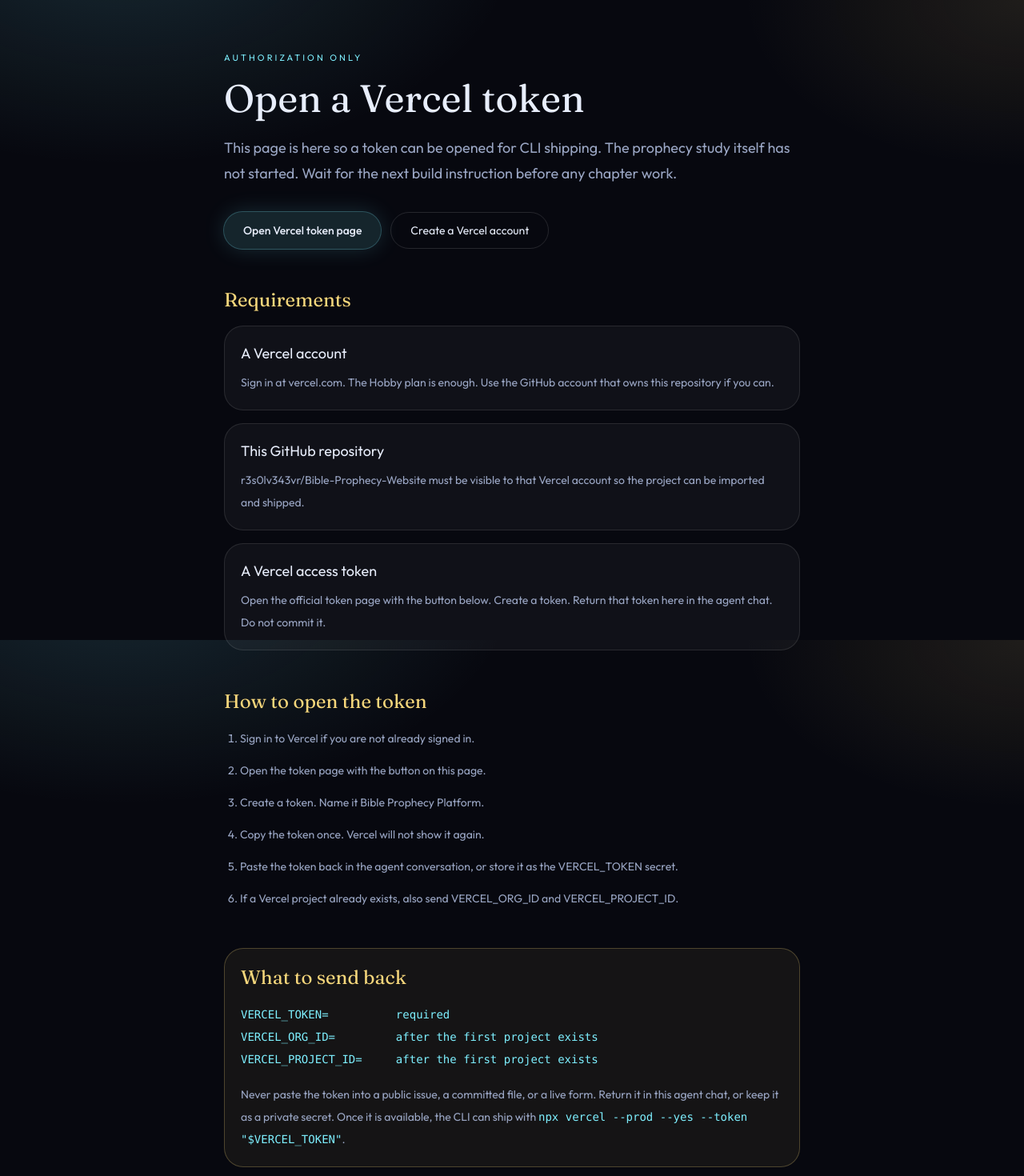
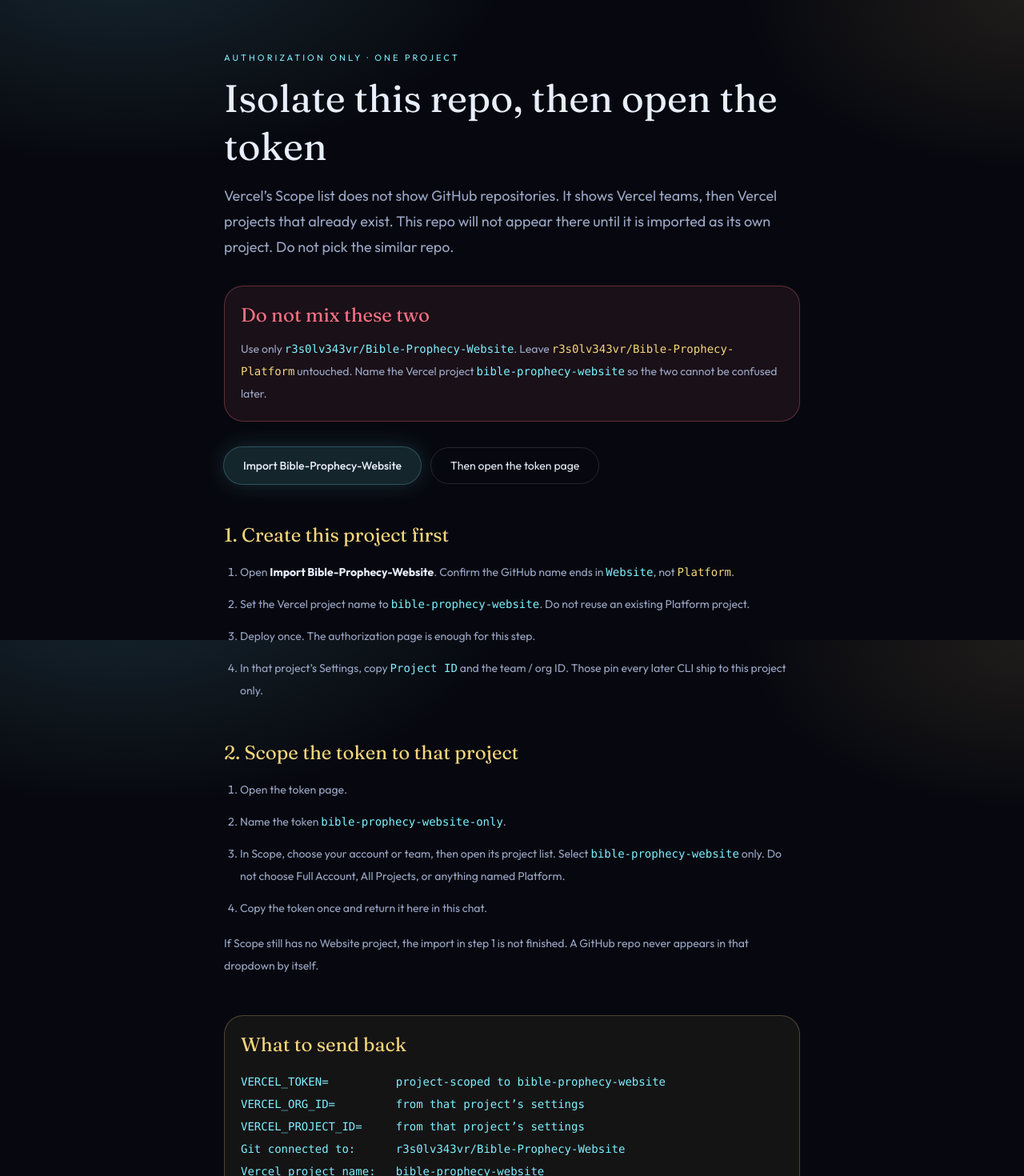
Before and after one commit to r3s0lv343vr/Bible-Prophecy-Website, a Next.js app: page / in a window 1280 px wide. Shown: the top 1470 px of the page at 80% size. Built offline with nearby package versions, Linux system fonts and the light colour scheme.

Commit message:
Explain how to isolate this repo from Bible-Prophecy-Platform.
Vercel Scope lists projects, not GitHub repos. Import Bible-Prophecy-Website first, name the project bible-prophecy-website, then create a project-scoped token for that project only.

```diff
--- a/src/app/page.tsx
+++ b/src/app/page.tsx
@@ -1,97 +1,111 @@
-const requirements = [
-  {
-    title: "A Vercel account",
-    body: "Sign in at vercel.com. The Hobby plan is enough. Use the GitHub account that owns this repository if you can.",
-  },
-  {
-    title: "This GitHub repository",
-    body: "r3s0lv343vr/Bible-Prophecy-Website must be visible to that Vercel account so the project can be imported and shipped.",
-  },
-  {
-    title: "A Vercel access token",
-    body: "Open the official token page with the button below. Create a token. Return that token here in the agent chat. Do not commit it.",
-  },
-];
-
-const steps = [
-  "Sign in to Vercel if you are not already signed in.",
-  "Open the token page with the button on this page.",
-  "Create a token. Name it Bible Prophecy Platform.",
-  "Copy the token once. Vercel will not show it again.",
-  "Paste the token back in the agent conversation, or store it as the VERCEL_TOKEN secret.",
-  "If a Vercel project already exists, also send VERCEL_ORG_ID and VERCEL_PROJECT_ID.",
-];
+const thisRepo = "r3s0lv343vr/Bible-Prophecy-Website";
+const otherRepo = "r3s0lv343vr/Bible-Prophecy-Platform";
+const importUrl =
+  "https://vercel.com/new/import?s=https://github.com/r3s0lv343vr/Bible-Prophecy-Website";
+const tokenUrl = "https://vercel.com/account/tokens";
+const projectName = "bible-prophecy-website";
 
 export default function AuthorizationPage() {
   return (
     <div className="mx-auto flex min-h-full max-w-3xl flex-col px-5 py-12 sm:px-6 sm:py-16">
       <p className="text-[11px] uppercase tracking-[0.28em] text-[#7ef0ff]">
-        Authorization only
+        Authorization only · one project
       </p>
       <h1 className="mt-3 text-4xl leading-tight text-[#e8eefc] sm:text-5xl">
-        Open a Vercel token
+        Isolate this repo, then open the token
       </h1>
       <p className="mt-4 text-base leading-8 text-[#9aa6c4] sm:text-lg">
-        This page is here so a token can be opened for CLI shipping. The
-        prophecy study itself has not started. Wait for the next build
-        instruction before any chapter work.
+        Vercel’s Scope list does not show GitHub repositories. It shows Vercel
+        teams, then Vercel projects that already exist. This repo will not
+        appear there until it is imported as its own project. Do not pick the
+        similar repo.
       </p>
 
-      <div className="mt-8 flex flex-col gap-3 sm:flex-row">
+      <section className="mt-8 rounded-3xl border border-[#fb7185]/30 bg-[#fb7185]/8 p-5">
+        <h2 className="text-2xl text-[#fb7185]">Do not mix these two</h2>
+        <p className="mt-3 text-sm leading-7 text-[#9aa6c4]">
+          Use only <code className="text-[#7ef0ff]">{thisRepo}</code>. Leave{" "}
+          <code className="text-[#f5d67b]">{otherRepo}</code> untouched. Name
+          the Vercel project <code className="text-[#7ef0ff]">{projectName}</code>{" "}
+          so the two cannot be confused later.
+        </p>
+      </section>
+
+      <div className="mt-8 flex flex-col gap-3 sm:flex-row sm:flex-wrap">
         <a
-          href="https://vercel.com/account/tokens"
+          href={importUrl}
           target="_blank"
           rel="noreferrer"
           className="inline-flex items-center justify-center rounded-full bg-[#7ef0ff]/12 px-6 py-3 text-sm font-medium text-[#7ef0ff] shadow-[0_0_0_1px_rgba(126,240,255,0.28),0_0_28px_rgba(126,240,255,0.16)]"
         >
-          Open Vercel token page
+          Import Bible-Prophecy-Website
         </a>
         <a
-          href="https://vercel.com/signup"
+          href={tokenUrl}
           target="_blank"
           rel="noreferrer"
           className="inline-flex items-center justify-center rounded-full border border-white/12 px-6 py-3 text-sm text-[#e8eefc]"
         >
-          Create a Vercel account
+          Then open the token page
         </a>
       </div>
 
       <section className="mt-12">
-        <h2 className="text-2xl text-[#f5d67b]">Requirements</h2>
-        <div className="mt-4 grid gap-4">
-          {requirements.map((item) => (
-            <article
-              key={item.title}
-              className="rounded-3xl border border-white/10 bg-white/4 p-5"
-            >
-              <h3 className="text-lg text-[#e8eefc]">{item.title}</h3>
-              <p className="mt-2 text-sm leading-7 text-[#9aa6c4]">{item.body}</p>
-            </article>
-          ))}
-        </div>
+        <h2 className="text-2xl text-[#f5d67b]">1. Create this project first</h2>
+        <ol className="mt-4 list-decimal space-y-3 pl-5 text-sm leading-7 text-[#9aa6c4]">
+          <li>
+            Open <strong className="text-[#e8eefc]">Import Bible-Prophecy-Website</strong>.
+            Confirm the GitHub name ends in <code className="text-[#7ef0ff]">Website</code>,
+            not <code className="text-[#f5d67b]">Platform</code>.
+          </li>
+          <li>
+            Set the Vercel project name to{" "}
+            <code className="text-[#7ef0ff]">{projectName}</code>. Do not reuse
+            an existing Platform project.
+          </li>
+          <li>Deploy once. The authorization page is enough for this step.</li>
+          <li>
+            In that project’s Settings, copy <code className="text-[#7ef0ff]">Project ID</code>{" "}
+            and the team / org ID. Those pin every later CLI ship to this
+            project only.
+          </li>
+        </ol>
       </section>
 
       <section className="mt-12">
-        <h2 className="text-2xl text-[#f5d67b]">How to open the token</h2>
+        <h2 className="text-2xl text-[#f5d67b]">2. Scope the token to that project</h2>
         <ol className="mt-4 list-decimal space-y-3 pl-5 text-sm leading-7 text-[#9aa6c4]">
-          {steps.map((step) => (
-            <li key={step}>{step}</li>
-          ))}
+          <li>Open the token page.</li>
+          <li>
+            Name the token <code className="text-[#7ef0ff]">bible-prophecy-website-only</code>.
+          </li>
+          <li>
+            In Scope, choose your account or team, then open its project list.
+            Select <code className="text-[#7ef0ff]">{projectName}</code> only.
+            Do not choose Full Account, All Projects, or anything named
+            Platform.
+          </li>
+          <li>Copy the token once and return it here in this chat.</li>
         </ol>
+        <p className="mt-4 text-sm leading-7 text-[#9aa6c4]">
+          If Scope still has no Website project, the import in step 1 is not
+          finished. A GitHub repo never appears in that dropdown by itself.
+        </p>
       </section>
 
       <section className="mt-12 rounded-3xl border border-[#f5d67b]/25 bg-[#f5d67b]/6 p-5">
         <h2 className="text-2xl text-[#f5d67b]">What to send back</h2>
         <pre className="mt-4 overflow-x-auto whitespace-pre-wrap text-sm leading-7 text-[#7ef0ff]">
-{`VERCEL_TOKEN=          required
-VERCEL_ORG_ID=         after the first project exists
-VERCEL_PROJECT_ID=     after the first project exists`}
+{`VERCEL_TOKEN=          project-scoped to bible-prophecy-website
+VERCEL_ORG_ID=         from that project’s settings
+VERCEL_PROJECT_ID=     from that project’s settings
+Git connected to:      ${thisRepo}
+Vercel project name:   ${projectName}`}
         </pre>
         <p className="mt-4 text-sm leading-7 text-[#9aa6c4]">
-          Never paste the token into a public issue, a committed file, or a
-          live form. Return it in this agent chat, or keep it as a private
-          secret. Once it is available, the CLI can ship with{" "}
-          <code className="text-[#7ef0ff]">npx vercel --prod --yes --token &quot;$VERCEL_TOKEN&quot;</code>.
+          A project-scoped token cannot act on the other repo’s Vercel
+          project. Combined with the two IDs, there is no path to mix the two
+          builds.
         </p>
       </section>
     </div>
```
Also changed, not shown: 1 other file (tests, documents, lock files or other folders).
